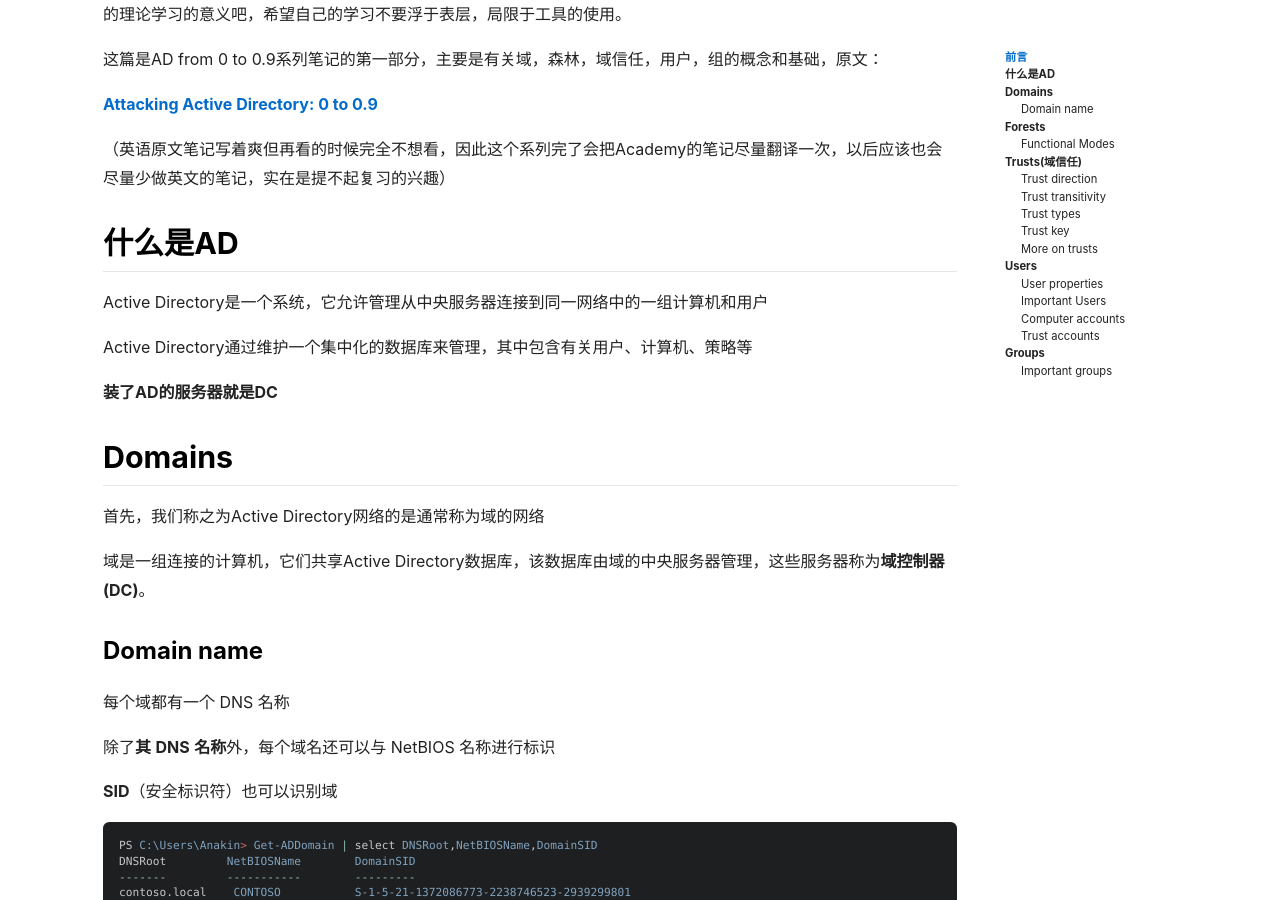
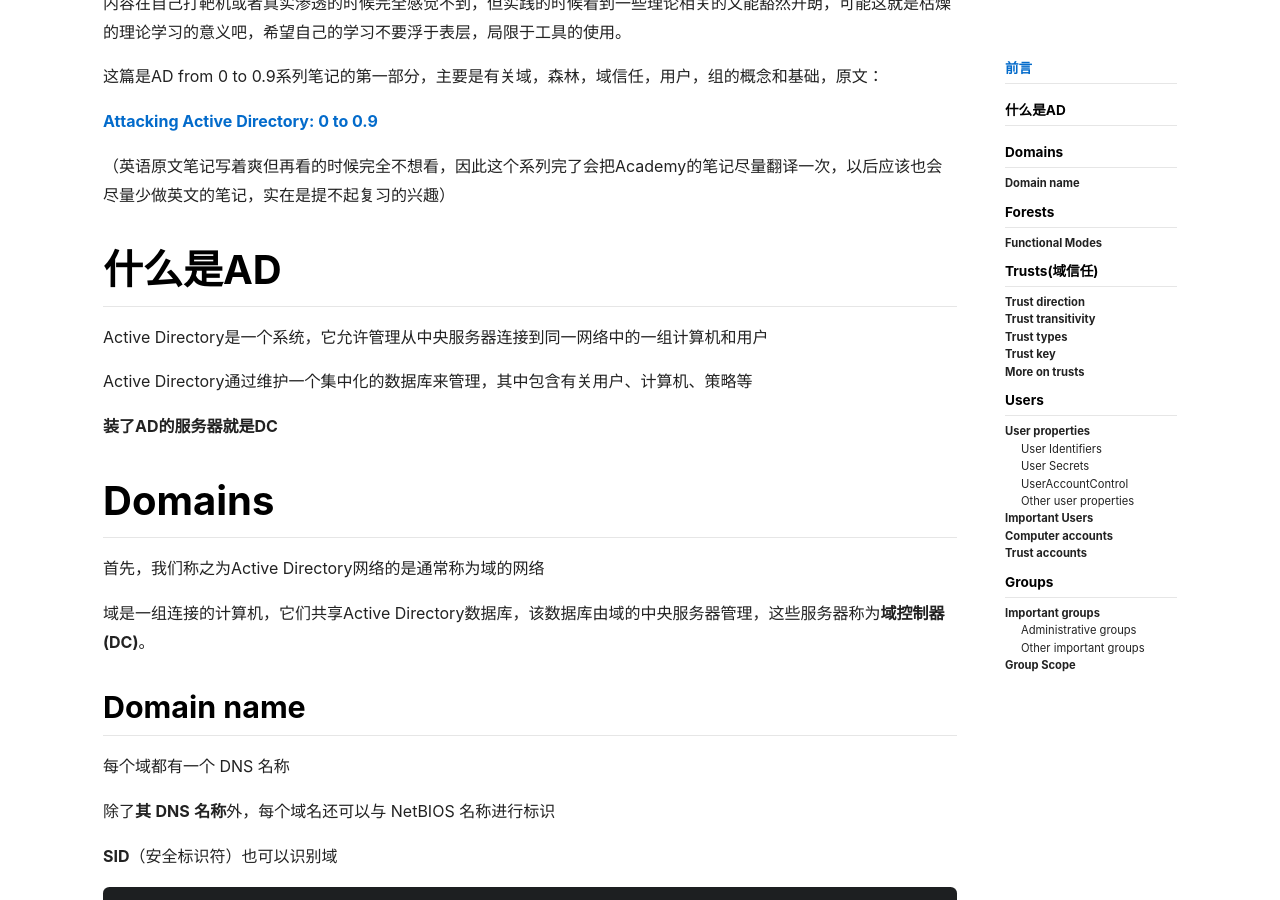
Before and after one commit to phisabella/phisabella.github.io, a Jekyll site: the page built from _posts/2021-09-01-Basic-concepts-AD-0-to-0.9-part-1.markdown, in a window 1280 px wide and 900 px high, scrolled down 1100 px. Built offline with Jekyll 4.4.1, drawn with Linux system fonts in a browser that asks for light colours; nearby versions of some CDN libraries; formulas are drawn with MathJax 3; comment, search, counter and statistics services are not loaded.

Commit message:
Update 2021-09-01-Basic-concepts-AD-0-to-0.9-part-1.markdown

````diff
--- a/_posts/2021-09-01-Basic-concepts-AD-0-to-0.9-part-1.markdown
+++ b/_posts/2021-09-01-Basic-concepts-AD-0-to-0.9-part-1.markdown
@@ -21,7 +21,7 @@
     src: /docs/assets/images/cover3.jpg
 ---
 
-## 前言
+# 前言
 
 上次被推荐了这篇文章，说是一篇文章讲完了内网，零零散散看了可能有快一个月，总算是看完了一遍。确实学到了很多有关内网的内容，不过文章比较侧重底层和基础一些，还有大量的链接，不容易和实践的记忆联系在一起。上面写的很多内容在自己打靶机或者真实渗透的时候完全感觉不到，但实践的时候看到一些理论相关的又能豁然开朗，可能这就是枯燥的理论学习的意义吧，希望自己的学习不要浮于表层，局限于工具的使用。
 
@@ -33,7 +33,7 @@
 
 
 
-## 什么是AD
+# 什么是AD
 
 Active Directory是一个系统，它允许管理从中央服务器连接到同一网络中的一组计算机和用户
 
@@ -41,13 +41,13 @@
 
 **装了AD的服务器就是DC**
 
-## **Domains**
+# **Domains**
 
 首先，我们称之为Active Directory网络的是通常称为域的网络
 
 域是一组连接的计算机，它们共享Active Directory数据库，该数据库由域的中央服务器管理，这些服务器称为**域控制器(DC)**。
 
-### **Domain name**
+## **Domain name**
 
 每个域都有一个 DNS 名称
 
@@ -67,7 +67,7 @@
 (Get-WmiObject Win32_ComputerSystem).Domain
 ```
 
-## **Forests**
+# **Forests**
 
 使用 DNS 名称非常有用，因为它允许为管理目的创建子域
 
@@ -108,7 +108,7 @@
 
 **能够提供安全隔离的逻辑结构是森林**
 
-### **Functional Modes**
+## **Functional Modes**
 
 除了 Windows 计算机，域/森林也有自己的"版本"，即所谓的功能模式（ [functional mode](https://docs.microsoft.com/en-us/troubleshoot/windows-server/identity/raise-active-directory-domain-forest-functional-levels)）
 
@@ -130,7 +130,7 @@
 Windows2016Domain
 ```
 
-## **Trusts(域信任**)
+# **Trusts(域信任**)
 
 **同一域森林不同域的用户能相互访问是因为有域信任**
 
@@ -140,7 +140,7 @@
 
 可以访问其他其他域计算机但不能登陆
 
-### **Trust direction**
+## **Trust direction**
 
 信任是一种**有向关系**，其中一方是信任方，另一方是受信任方。建立此链接后，受信任域的用户可以访问受信任域的资源
 
@@ -178,7 +178,7 @@
 
 outbound trust 即对方能访问自己，反之inbound 访问别的域
 
-### **Trust transitivity**
+## **Trust transitivity**
 
 [trust can be transitive or nontransitive](https://docs.microsoft.com/en-us/previous-versions/windows/it-pro/windows-server-2008-r2-and-2008/cc754612(v=ws.10))
 
@@ -189,7 +189,7 @@
             <-------------------           <--------------------
 ```
 
-### **Trust types**
+## **Trust types**
 
 AD中的[trust types](https://docs.microsoft.com/en-us/previous-versions/windows/it-pro/windows-server-2008-r2-and-2008/cc730798(v=ws.10)#trust-types)：
 
@@ -200,7 +200,7 @@
 | **Realm（领域）** | 连接Active Directory和非Windows域的特殊域信任.               |
 | **Shortcut**      | 当森林中的两个域经常通信但没有直接连接时，可以通过创建直接快捷方式域信任来避免经过多个域信任 |
 
-### **Trust key**
+## **Trust key**
 
 使用域信任时，域的DC与目标域（或中间域）的DC之间存在通信。通信方式因所使用的协议（NTLM、Kerberos 等）而异，域控制器需要共享一个密钥来保持通信安全
 
@@ -208,7 +208,7 @@
 
 创建域信任时，域数据库中会创建 [trust account](https://zer1t0.gitlab.io/posts/attacking_ad/#trust-accounts)，域信任密钥就像用户密码一样存储在账户中（in the [NT hash](https://zer1t0.gitlab.io/posts/attacking_ad/#lm-nt-hash) and [Kerberos keys](https://zer1t0.gitlab.io/posts/attacking_ad/#user-kerberos-keys)）
 
-### More on trusts
+## More on trusts
 
 一些渗透域信任的链接
 
@@ -218,15 +218,15 @@
 - [Inter-Realm Key Roasting (well… within the first 30 days)](https://blog.xpnsec.com/inter-realm-key-roasting/)
 - [Not A Security Boundary: Breaking Forest Trusts](http://www.harmj0y.net/blog/redteaming/not-a-security-boundary-breaking-forest-trusts/)
 
-## **Users**
+# **Users**
 
 使用Active Directory的关键点之一是用户管理
 
 为了轻松管理活动目录中的用户，中央[数据库](https://zer1t0.gitlab.io/posts/attacking_ad/#database)中将用户存储为对象，可以从域的任何地方（有权利的话）操作和查询
 
-### **User properties**
+## **User properties**
 
-#### **User Identifiers**
+### **User Identifiers**
 
 **用户名存在SamAccountName** ，SID(Security Identifier)也能用来标识用户
 
@@ -251,7 +251,7 @@
 
 另外， [LDAP API](https://docs.microsoft.com/en-us/previous-versions/windows/desktop/ldap/distinguished-names)使用 `DistinguishedName`来标识对象，因此如果您使用LDAP（这是最常见的方法之一）查询数据库，您可能会通过其`DistinguishedName`看到对对象的引用。
 
-#### **User Secrets**
+### **User Secrets**
 
 Secret用来验证用户身份，密码会以派生而生成的secrets的形式保存：
 
@@ -270,7 +270,7 @@
 
 或从域控制器获取 `C:\Windows\NTDS\ntds.dit`文件。
 
-##### **LM/NT hashes**
+#### **LM/NT hashes**
 
 [LM and NT hashes ](https://medium.com/@petergombos/lm-ntlm-net-ntlmv2-oh-my-a9b235c58ed4)都存储在Windows本地 [SAM](https://en.wikipedia.org/wiki/Security_Account_Manager)和Active Directory NTDS数据库中，以分别对本地和域用户进行身份验证。这些散列，LM和NT都是**16字节长**。
 
@@ -341,7 +341,7 @@
 
  [hashcat ](https://hashcat.net/)破解LM and NT原密码
 
-##### **Kerberos keys**
+#### **Kerberos keys**
 
 Kerberos密钥可用于请求在Kerberos身份验证中代表用户的**Kerberos ticket**，不同密钥有不同用法
 
@@ -370,7 +370,7 @@
 
 这些密钥可用于[Pass-The-Key](https://zer1t0.gitlab.io/posts/attacking_ad/#pass-the-key)攻击来获取伪造的用户票据来在服务认证
 
-#### UserAccountControl
+### UserAccountControl
 
 用户类的一个有趣属性是 [UserAccountControl](https://docs.microsoft.com/en-us/troubleshoot/windows-server/identity/useraccountcontrol-manipulate-account-properties)(UAC)（和User Account Control mechanism不一样）
 
@@ -383,7 +383,7 @@
 | **TRUSTED_TO_AUTH_FOR_DELEGATION** | Kerberos S4U2Self拓展启用，[SeEnableDelegationPrivilege](http://www.harmj0y.net/blog/activedirectory/the-most-dangerous-user-right-you-probably-have-never-heard-of/) required to modify it |
 | **TRUSTED_FOR_DELEGATION**         | 为此帐户及其服务启用Kerberos无约束委派，需要有[SeEnableDelegationPrivilege   ](http://www.harmj0y.net/blog/activedirectory/the-most-dangerous-user-right-you-probably-have-never-heard-of/)才能修改 |
 
-#### **Other user properties**
+### **Other user properties**
 
 | [Description](https://docs.microsoft.com/en-us/windows/win32/adschema/a-description) | A  description of the user，权限相关，可能会有密码           |
 | ------------------------------------------------------------ | ------------------------------------------------------------ |
@@ -393,7 +393,7 @@
 | **MemberOf**                                                 | 用户是其成员的组。此属性是逻辑属性，由组**Members**属性生成。 |
 | [PrimaryGroupID](https://docs.microsoft.com/en-us/windows/win32/adschema/a-primarygroupid) | 用户的主要组，这个组不在**MemberOf** 属性中出现              |
 
-### **Important Users**
+## **Important Users**
 
 net user /domain或者powershell能查询
 
@@ -416,7 +416,7 @@
 
 **krbtgt** 账户也很重要，它的secrets (NT hash and Kerberos keys)被DC（只被DC使用）用来加密票据**TGTs** (Ticket Granting Ticket),能用来伪造[Golden Tickets](https://en.hackndo.com/kerberos-silver-golden-tickets/)；需要administrator privileges 来dump 域数据库才能拿到**krbtgt** 账户
 
-### **Computer accounts**
+## **Computer accounts**
 
 域中每台计算机都有自己的用户。
 
@@ -447,7 +447,7 @@
 
 The [Find-DomainObjectPropertyOutlier](https://gist.github.com/HarmJ0y/184f9822b195c52dd50c379ed3117993) Cmdlet of [Powerview](https://github.com/BC-SECURITY/Empire/blob/master/data/module_source/situational_awareness/network/powerview.ps1) 可以用来找信息
 
-### **Trust accounts**
+## **Trust accounts**
 
 创建域信任时自动创建，名字未另一个域的NetBIOS 名，以$结尾，存储 trust key（NT hash or Kerberos keys 中的一个），会在 `Get-ADUser` and `Get-ADObject`两个里面出现
 
@@ -463,7 +463,7 @@
 
 如果能拿到域信任账户的[secrets](https://zer1t0.gitlab.io/posts/attacking_ad/Domain database dumping)，就可以创建[inter-realm Kerberos tickets](https://adsecurity.org/?p=1588)
 
-## **Groups**
+# **Groups**
 
 [groups](https://docs.microsoft.com/en-us/windows/security/identity-protection/access-control/active-directory-security-groups#default-security-groups)
 
@@ -495,9 +495,9 @@
 DHCP Administrators
 ```
 
-### **Important groups**
+## **Important groups**
 
-#### **Administrative groups**
+### **Administrative groups**
 
 AD里有许多 [default groups](https://docs.microsoft.com/en-us/windows/security/identity-protection/access-control/active-directory-security-groups#default-security-groups)定义域/森林不同角色，[Domain Admins](https://docs.microsoft.com/en-us/windows/security/identity-protection/access-control/active-directory-security-groups#bkmk-domainadmins) group应该最重要。
 
@@ -566,7 +566,7 @@
 '----------------------------------'     '----------------------------------'
 ```
 
-#### **Other important groups**
+### **Other important groups**
 
 other [important groups](https://adsecurity.org/?p=3700)
 
@@ -585,6 +585,8 @@
 
 许多软件（微软）能自己添加用户组，如 [Exchange](https://zer1t0.gitlab.io/posts/attacking_ad/#exchange)可以[add privileged groups](https://adsecurity.org/?p=4119) 如Exchange Windows Permissions组，可用来实施DCSync攻击（如果没有正确升级/同步？）
 
+## **Group Scope**
+
 AD中根据[their scope](https://docs.microsoft.com/en-us/windows/security/identity-protection/access-control/active-directory-security-groups#group-scope)可以把组分为三类：
 
 | 通用组（Universal ）  | 可以有同域森林的用户，并在相同林和域信任林中赋予用户权限，如Enterprise Admins |
````
